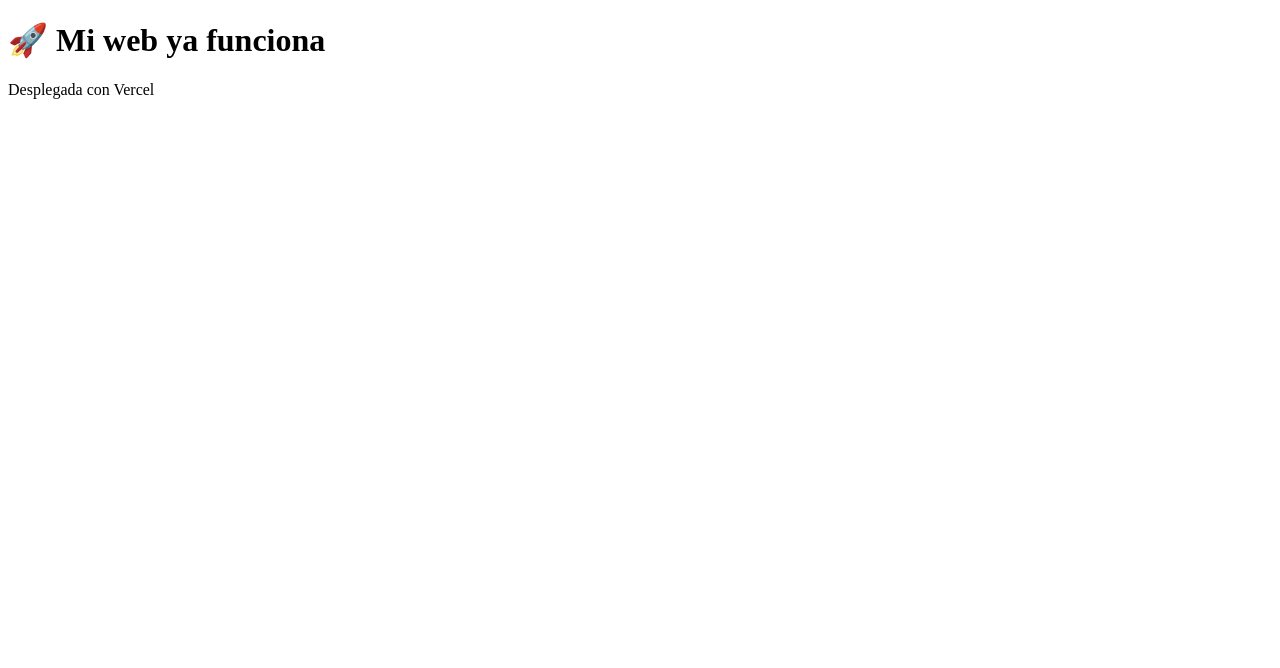
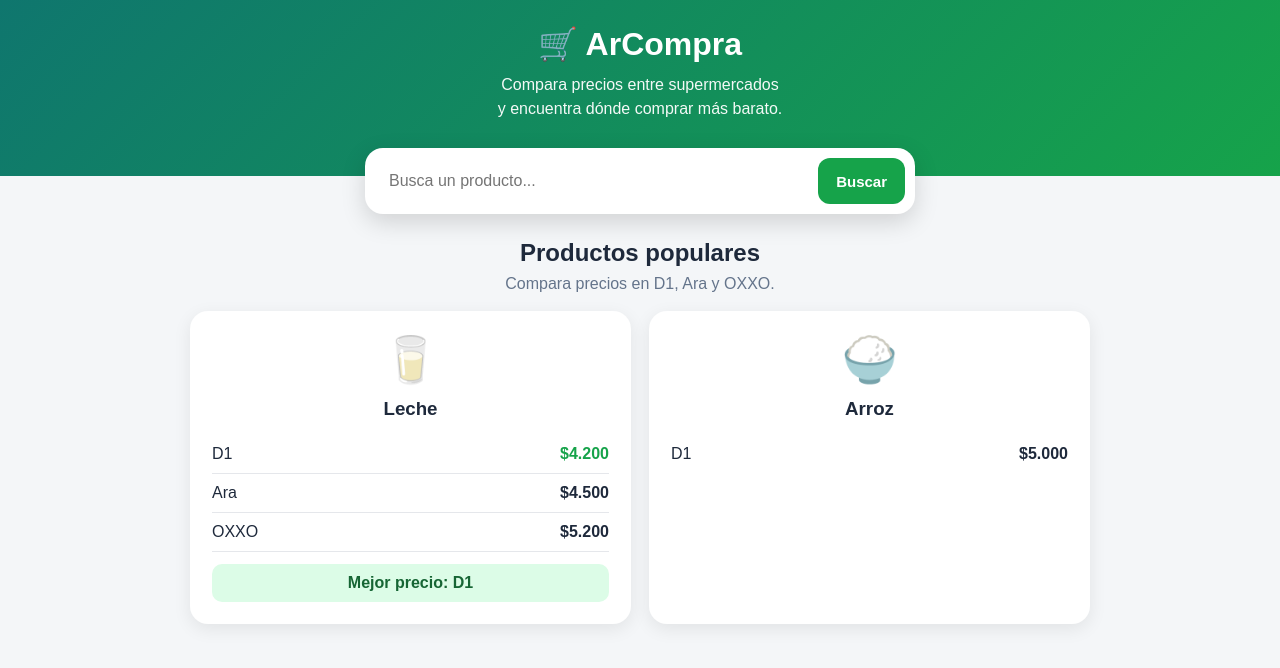
Before and after one commit to alejomark2008-cyber/-mi-proyecto, a website: page index.html in a window 1280 px wide. Drawn offline with Linux system fonts and the light colour scheme.

Commit message:
Update index.htmlar

```diff
--- a/index.html
+++ b/index.html
@@ -2,10 +2,263 @@
 <html lang="es">
 <head>
   <meta charset="UTF-8">
-  <title>Mi Web</title>
+  <meta name="viewport" content="width=device-width, initial-scale=1.0">
+
+  <title>ArCompra | Compara precios</title>
+
+  <style>
+    * {
+      box-sizing: border-box;
+      margin: 0;
+      padding: 0;
+      font-family: Arial, sans-serif;
+    }
+
+    body {
+      background: #f4f6f8;
+      color: #1e293b;
+    }
+
+    header {
+      background: linear-gradient(135deg, #0f766e, #16a34a);
+      color: white;
+      padding: 25px 18px 55px;
+      text-align: center;
+    }
+
+    .logo {
+      font-size: 32px;
+      font-weight: bold;
+      margin-bottom: 10px;
+    }
+
+    header p {
+      font-size: 16px;
+      opacity: 0.95;
+      line-height: 1.5;
+    }
+
+    .buscador {
+      width: 90%;
+      max-width: 550px;
+      margin: -28px auto 25px;
+      background: white;
+      padding: 10px;
+      border-radius: 18px;
+      box-shadow: 0 8px 25px rgba(0, 0, 0, 0.15);
+      display: flex;
+    }
+
+    .buscador input {
+      flex: 1;
+      border: none;
+      outline: none;
+      padding: 14px;
+      font-size: 16px;
+      background: transparent;
+    }
+
+    .buscador button {
+      border: none;
+      background: #16a34a;
+      color: white;
+      padding: 12px 18px;
+      border-radius: 12px;
+      font-size: 15px;
+      font-weight: bold;
+      cursor: pointer;
+    }
+
+    main {
+      width: 90%;
+      max-width: 900px;
+      margin: auto;
+      padding-bottom: 40px;
+    }
+
+    .titulo {
+      text-align: center;
+      margin: 25px 0 18px;
+    }
+
+    .titulo h2 {
+      font-size: 24px;
+      margin-bottom: 8px;
+    }
+
+    .titulo p {
+      color: #64748b;
+    }
+
+    .productos {
+      display: grid;
+      grid-template-columns: repeat(auto-fit, minmax(220px, 1fr));
+      gap: 18px;
+    }
+
+    .producto {
+      background: white;
+      border-radius: 18px;
+      padding: 20px;
+      box-shadow: 0 5px 18px rgba(0, 0, 0, 0.08);
+      border: 2px solid transparent;
+    }
+
+    .producto:hover {
+      border-color: #22c55e;
+    }
+
+    .icono {
+      font-size: 45px;
+      text-align: center;
+      margin-bottom: 12px;
+    }
+
+    .producto h3 {
+      text-align: center;
+      margin-bottom: 15px;
+    }
+
+    .precio {
+      display: flex;
+      justify-content: space-between;
+      padding: 10px 0;
+      border-bottom: 1px solid #e5e7eb;
+    }
+
+    .precio:last-child {
+      border-bottom: none;
+    }
+
+    .barato {
+      color: #16a34a;
+      font-weight: bold;
+    }
+
+    .ahorro {
+      margin-top: 12px;
+      padding: 10px;
+      text-align: center;
+      background: #dcfce7;
+      color: #166534;
+      border-radius: 10px;
+      font-weight: bold;
+    }
+
+    .info {
+      margin-top: 30px;
+      background: #e0f2fe;
+      border-radius: 18px;
+      padding: 22px;
+      text-align: center;
+    }
+
+    .info h2 {
+      margin-bottom: 10px;
+    }
+
+    .info p {
+      line-height: 1.6;
+      color: #334155;
+    }
+
+    footer {
+      background: #0f172a;
+      color: white;
+      text-align: center;
+      padding: 25px;
+    }
+
+    footer p {
+      opacity: 0.8;
+      margin-top: 6px;
+    }
+
+    @media (max-width: 500px) {
+      .buscador {
+        width: 94%;
+      }
+
+      .buscador button {
+        padding: 10px 13px;
+      }
+
+      .logo {
+        font-size: 29px;
+      }
+    }
+  </style>
 </head>
+
 <body>
-  <h1>🚀 Mi web ya funciona</h1>
-  <p>Desplegada con Vercel</p>
-</body>
-</html>
+
+  <header>
+    <div class="logo">🛒 ArCompra</div>
+
+    <p>
+      Compara precios entre supermercados<br>
+      y encuentra dónde comprar más barato.
+    </p>
+  </header>
+
+  <div class="buscador">
+    <input
+      type="text"
+      id="buscar"
+      placeholder="Busca un producto..."
+    >
+
+    <button onclick="buscarProducto()">
+      Buscar
+    </button>
+  </div>
+
+  <main>
+
+    <section class="titulo">
+      <h2>Productos populares</h2>
+
+      <p>
+        Compara precios en D1, Ara y OXXO.
+      </p>
+    </section>
+
+    <section class="productos">
+
+      <article class="producto">
+        <div class="icono">🥛</div>
+
+        <h3>Leche</h3>
+
+        <div class="precio">
+          <span>D1</span>
+          <strong class="barato">$4.200</strong>
+        </div>
+
+        <div class="precio">
+          <span>Ara</span>
+          <strong>$4.500</strong>
+        </div>
+
+        <div class="precio">
+          <span>OXXO</span>
+          <strong>$5.200</strong>
+        </div>
+
+        <div class="ahorro">
+          Mejor precio: D1
+        </div>
+      </article>
+
+
+      <article class="producto">
+        <div class="icono">🍚</div>
+
+        <h3>Arroz</h3>
+
+        <div class="precio">
+          <span>D1</span>
+          <strong>$5.000</strong>
+        </div>
+
+        <div class="precio
```
